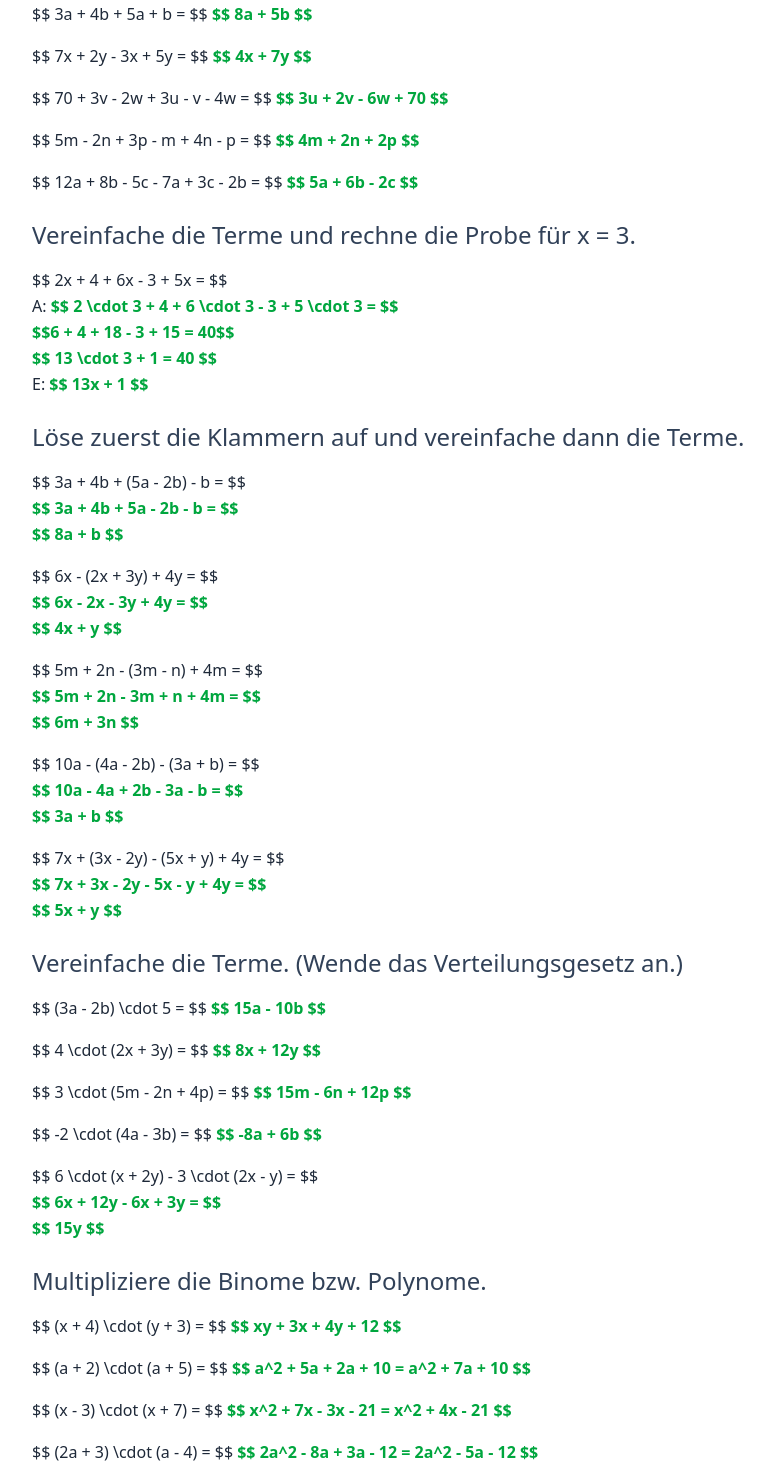
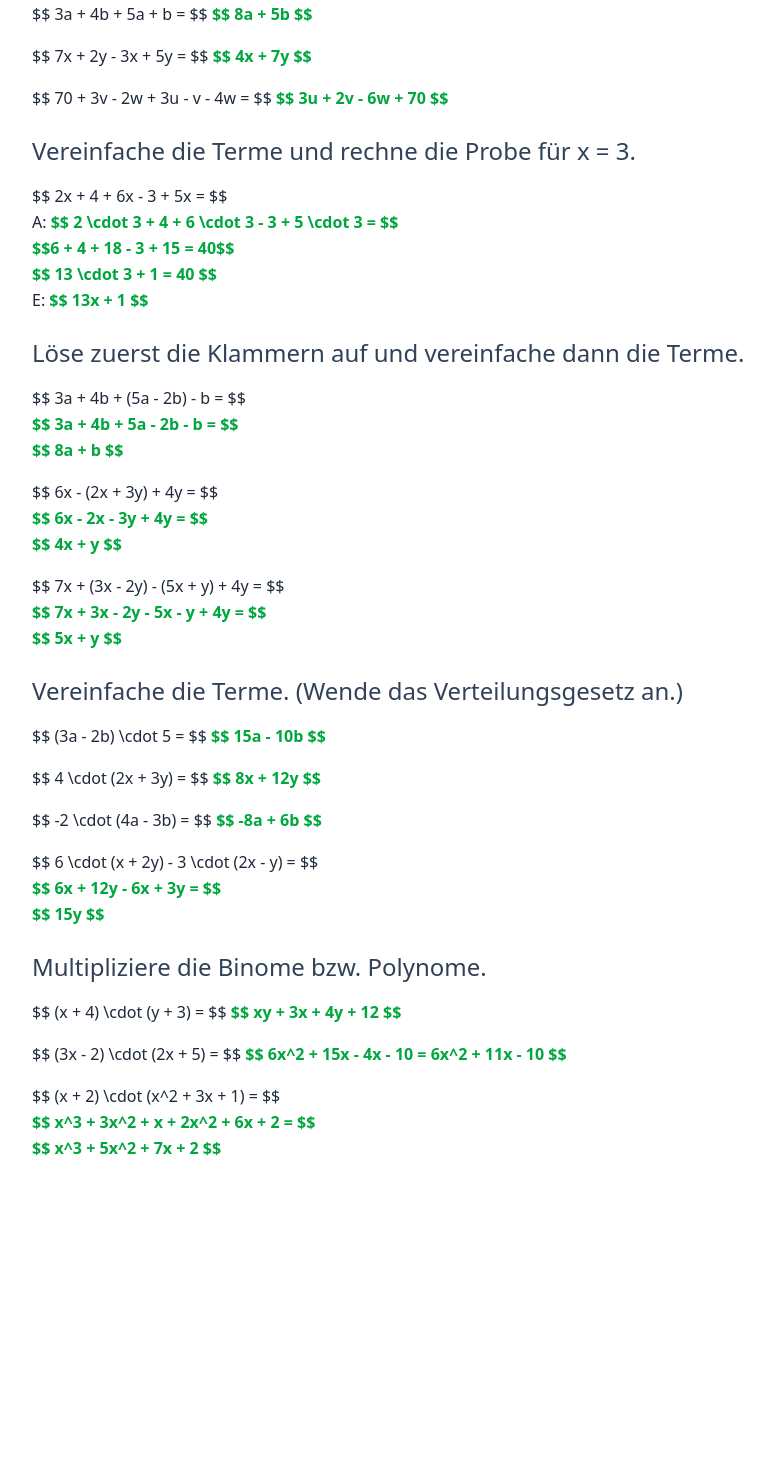
Before and after one commit to mawi12345/ralph, a React (Vite) app: page /terme in a window 1280 px wide. Shown: the part 260-1730 px from the top of the page, without its empty margins (232-1006 px from the left). After the commit the page ends 1469 px from the top, so only its background shows below. Built offline with nearby package versions, Linux system fonts and the light colour scheme.

Commit message:
Update index.mdx

```diff
--- a/src/pages/terme/index.mdx
+++ b/src/pages/terme/index.mdx
@@ -12,14 +12,6 @@ $$ 7x + 2y - 3x + 5y = $$ <Solution>$$ 4x + 7y $$</Solution>
 
 <Exercise>
 $$ 70 + 3v - 2w + 3u - v - 4w = $$ <Solution>$$ 3u + 2v - 6w + 70 $$</Solution>
-</Exercise>
-
-<Exercise>
-$$ 5m - 2n + 3p - m + 4n - p = $$ <Solution>$$ 4m + 2n + 2p $$</Solution>
-</Exercise>
-
-<Exercise>
-$$ 12a + 8b - 5c - 7a + 3c - 2b = $$ <Solution>$$ 5a + 6b - 2c $$</Solution>
 </Exercise>
 
 ## Vereinfache die Terme und rechne die Probe für x = 3.
@@ -39,14 +31,6 @@ $$ 6x - (2x + 3y) + 4y = $$ <Solution><br />$$ 6x - 2x - 3y + 4y = $$<br />$$ 4x
 </Exercise>
 
 <Exercise>
-$$ 5m + 2n - (3m - n) + 4m = $$ <Solution><br />$$ 5m + 2n - 3m + n + 4m = $$<br />$$ 6m + 3n $$</Solution>
-</Exercise>
-
-<Exercise>
-$$ 10a - (4a - 2b) - (3a + b) = $$ <Solution><br />$$ 10a - 4a + 2b - 3a - b = $$<br />$$ 3a + b $$</Solution>
-</Exercise>
-
-<Exercise>
 $$ 7x + (3x - 2y) - (5x + y) + 4y = $$ <Solution><br />$$ 7x + 3x - 2y - 5x - y + 4y = $$<br />$$ 5x + y $$</Solution>
 </Exercise>
 
@@ -58,10 +42,6 @@ $$ (3a - 2b) \cdot 5 = $$ <Solution>$$ 15a - 10b $$</Solution>
 
 <Exercise>
 $$ 4 \cdot (2x + 3y) = $$ <Solution>$$ 8x + 12y $$</Solution>
-</Exercise>
-
-<Exercise>
-$$ 3 \cdot (5m - 2n + 4p) = $$ <Solution>$$ 15m - 6n + 12p $$</Solution>
 </Exercise>
 
 <Exercise>
@@ -79,18 +59,6 @@ $$ (x + 4) \cdot (y + 3) = $$ <Solution>$$ xy + 3x + 4y + 12 $$</Solution>
 </Exercise>
 
 <Exercise>
-$$ (a + 2) \cdot (a + 5) = $$ <Solution>$$ a^2 + 5a + 2a + 10 = a^2 + 7a + 10 $$</Solution>
-</Exercise>
-
-<Exercise>
-$$ (x - 3) \cdot (x + 7) = $$ <Solution>$$ x^2 + 7x - 3x - 21 = x^2 + 4x - 21 $$</Solution>
-</Exercise>
-
-<Exercise>
-$$ (2a + 3) \cdot (a - 4) = $$ <Solution>$$ 2a^2 - 8a + 3a - 12 = 2a^2 - 5a - 12 $$</Solution>
-</Exercise>
-
-<Exercise>
 $$ (3x - 2) \cdot (2x + 5) = $$ <Solution>$$ 6x^2 + 15x - 4x - 10 = 6x^2 + 11x - 10 $$</Solution>
 </Exercise>
 
```
